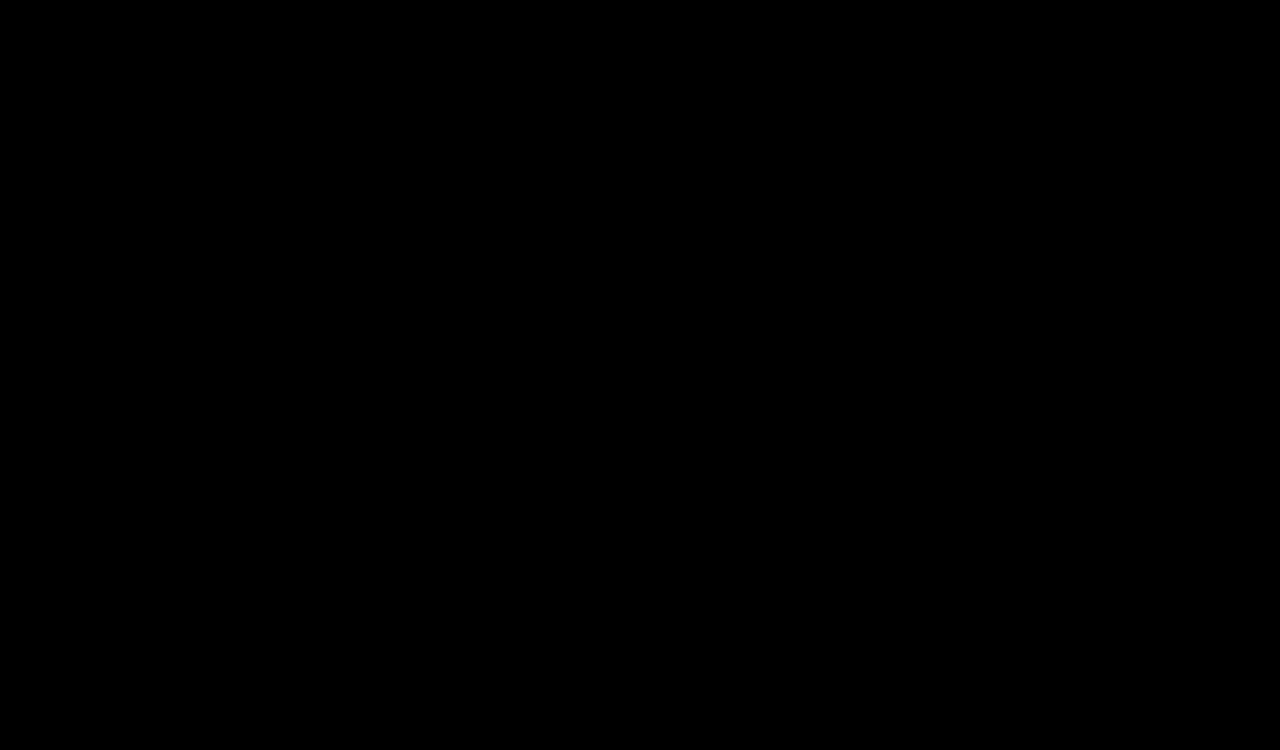
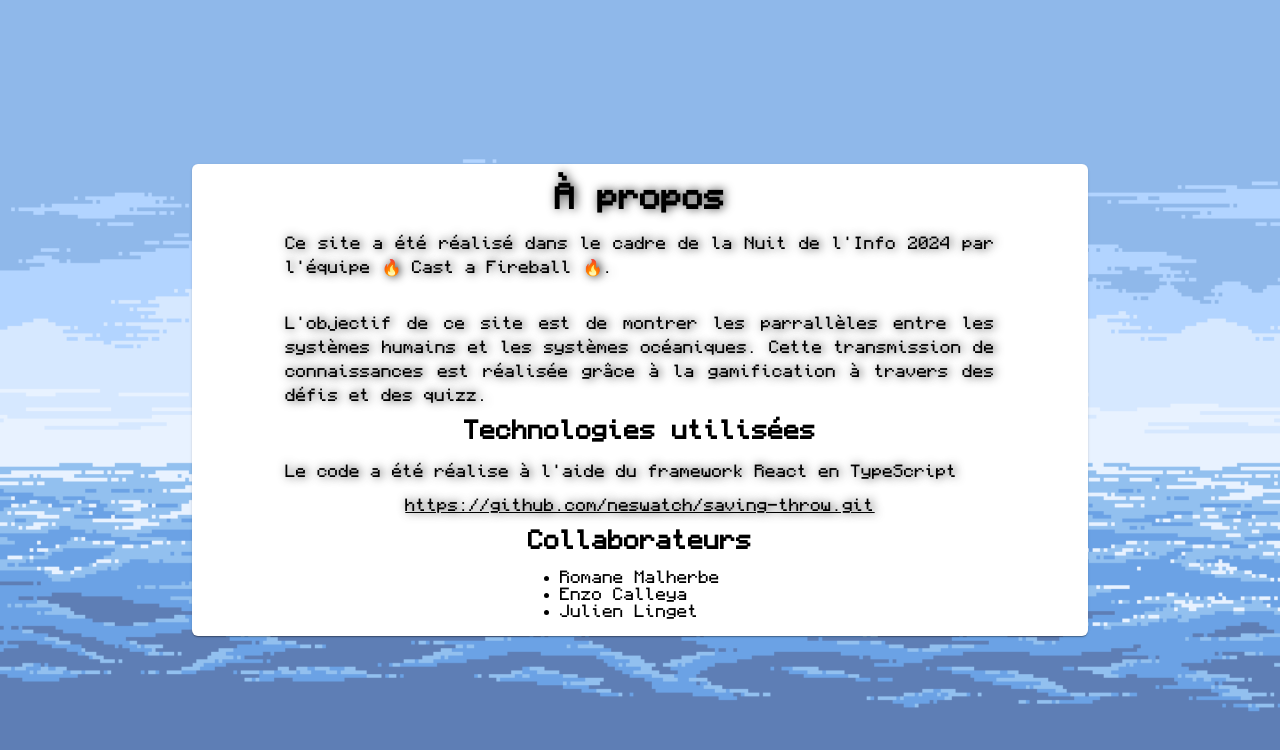
Before and after one commit to neswatch/saving-throw, a React (Vite) app: page /about in a window 1280 px wide. Before the commit this address had no page. Shown: the top 750 px of the page. Built offline with nearby package versions, Linux system fonts and the light colour scheme.

Commit message:
feat/#9: Add About page

```diff
--- a/src/Router.tsx
+++ b/src/Router.tsx
@@ -4,6 +4,7 @@ import { useEffect } from "react";
 import Minijeu from "./pages/count/Minijeu/Minijeu.tsx";
 import Temperature from "./pages/temperature/Temperature.tsx";
 import Poumon from "./pages/play/poumon.tsx";
+import About from "./pages/about/About.tsx";
 
 export default function Router() {
   useEffect(() => {
@@ -16,6 +17,7 @@ export default function Router() {
         <Route path={"/mj"} element={<Minijeu />} />
         <Route path={"/temperature"} element={<Temperature />} />
         <Route path={"/poumon"} element={<Poumon />} />
+        <Route path={"/about"} element={<About />} />
       </Routes>
     </BrowserRouter>
   );
--- /dev/null
+++ b/src/assets/css/about/about.css
@@ -0,0 +1,29 @@
+div.about {
+    min-width: 100vw;
+    min-height: 100vh;
+    display: flex;
+    justify-content: center;
+    align-items: center;
+    background-size: cover;
+    background-repeat: no-repeat;
+    z-index: 1;
+}
+
+div.about > div.p-card {
+    display: flex;
+    flex-direction: column;
+    align-items: center;
+    max-width: 70vw;
+    padding: 2vh 0.6vh;
+    gap: 1vh
+}
+
+div.about :first-child {
+    display: flex;
+    flex-direction: column;
+    align-items: center;
+}
+
+div.about h1, div.about h2 {
+    padding-bottom: 2vh;
+}
--- /dev/null
+++ b/src/pages/about/About.tsx
@@ -0,0 +1,34 @@
+import OceanBg from "../../assets/img/home/Preview_143.png";
+import "../../assets/css/about/about.css"
+import {Card} from "primereact/card";
+
+export default function () {
+
+    return (
+        <div className={"about"} style={{backgroundImage: `url(${OceanBg})`}}>
+            <Card>
+                <h1>À propos</h1>
+                <p>
+                    Ce site a été réalisé dans le cadre de la Nuit de l'Info 2024 par l'équipe 🔥 Cast a Fireball 🔥.
+                </p>
+                <p>
+                    L'objectif de ce site est de montrer les parrallèles entre les systèmes humains et les systèmes
+                    océaniques. Cette
+                    transmission de connaissances est réalisée grâce à la gamification à travers des défis et des quizz.
+                </p>
+
+                <h2>Technologies utilisées</h2>
+                <p>Le code a été réalise à l'aide du framework React en TypeScript</p>
+                <p><a href={"https://github.com/neswatch/saving-throw.git"}>https://github.com/neswatch/saving-throw.git</a></p>
+
+                <h2>Collaborateurs</h2>
+                <ul>
+                    <li></li>
+                    <li>Romane Malherbe</li>
+                    <li>Enzo Calleya</li>
+                    <li>Julien Linget</li>
+                </ul>
+            </Card>
+        </div>
+    )
+}
```
